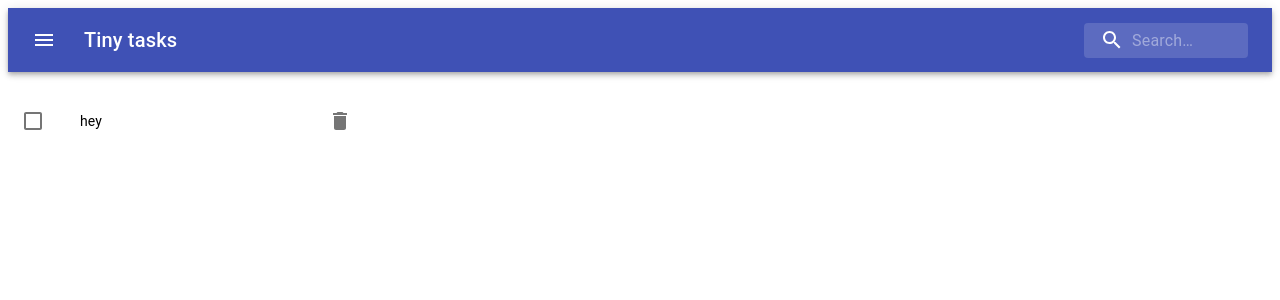
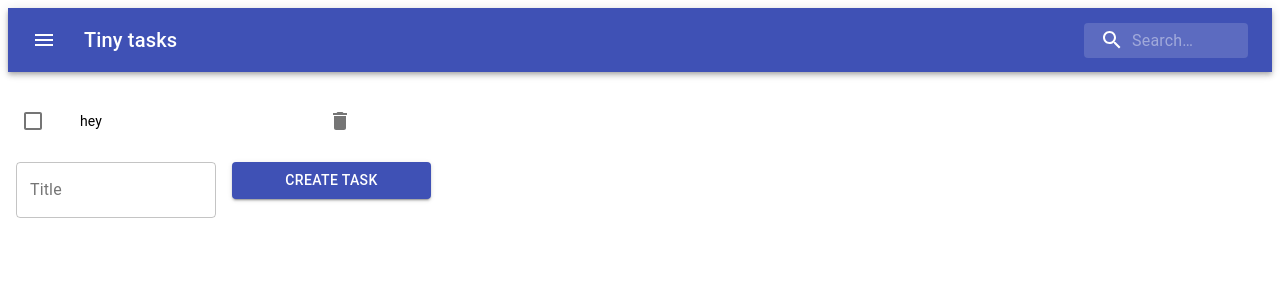
Before and after one commit to SimonMulquin/octree-technical-test, a Next.js app: page / in a window 1280 px wide. Shown: the top 300 px of the page. Built offline with nearby package versions, Linux system fonts and the light colour scheme.

Commit message:
feat: add CreateTaskForm to home page

```diff
--- a/pages/index.tsx
+++ b/pages/index.tsx
@@ -3,6 +3,7 @@ import type { NextPage } from "next";
 import styles from "../styles/Home.module.css";
 import SearchAppBar from "../components/SearchAppBar";
 import TasksList from "../components/TasksList";
+import CreateTaskForm from "../components/CreateTaskForm";
 
 const Home: NextPage = () => {
   return (
@@ -10,6 +11,7 @@ const Home: NextPage = () => {
       <SearchAppBar />
       <main className={styles.main}>
         <TasksList />
+        <CreateTaskForm />
       </main>
     </div>
   );
```
